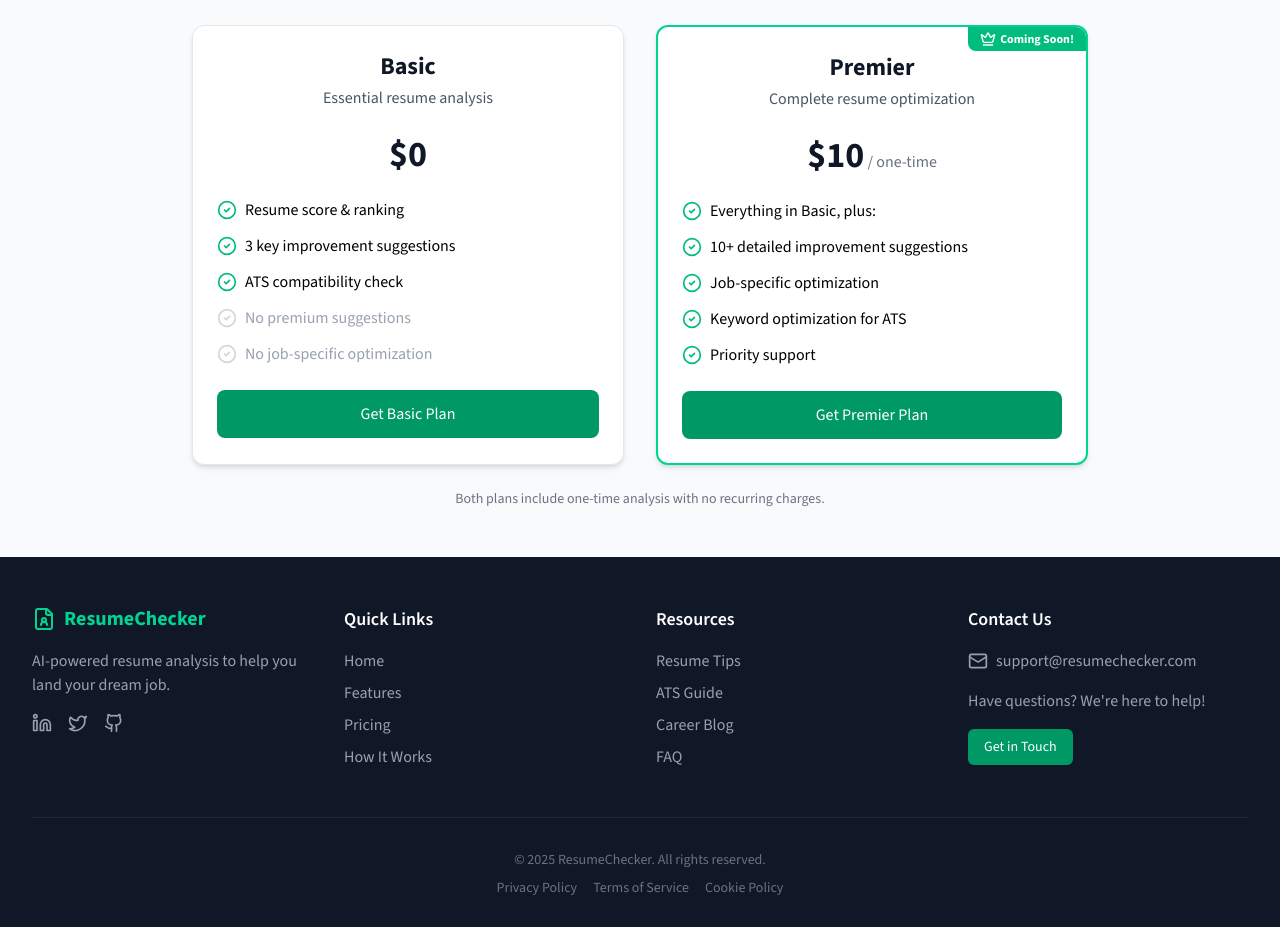
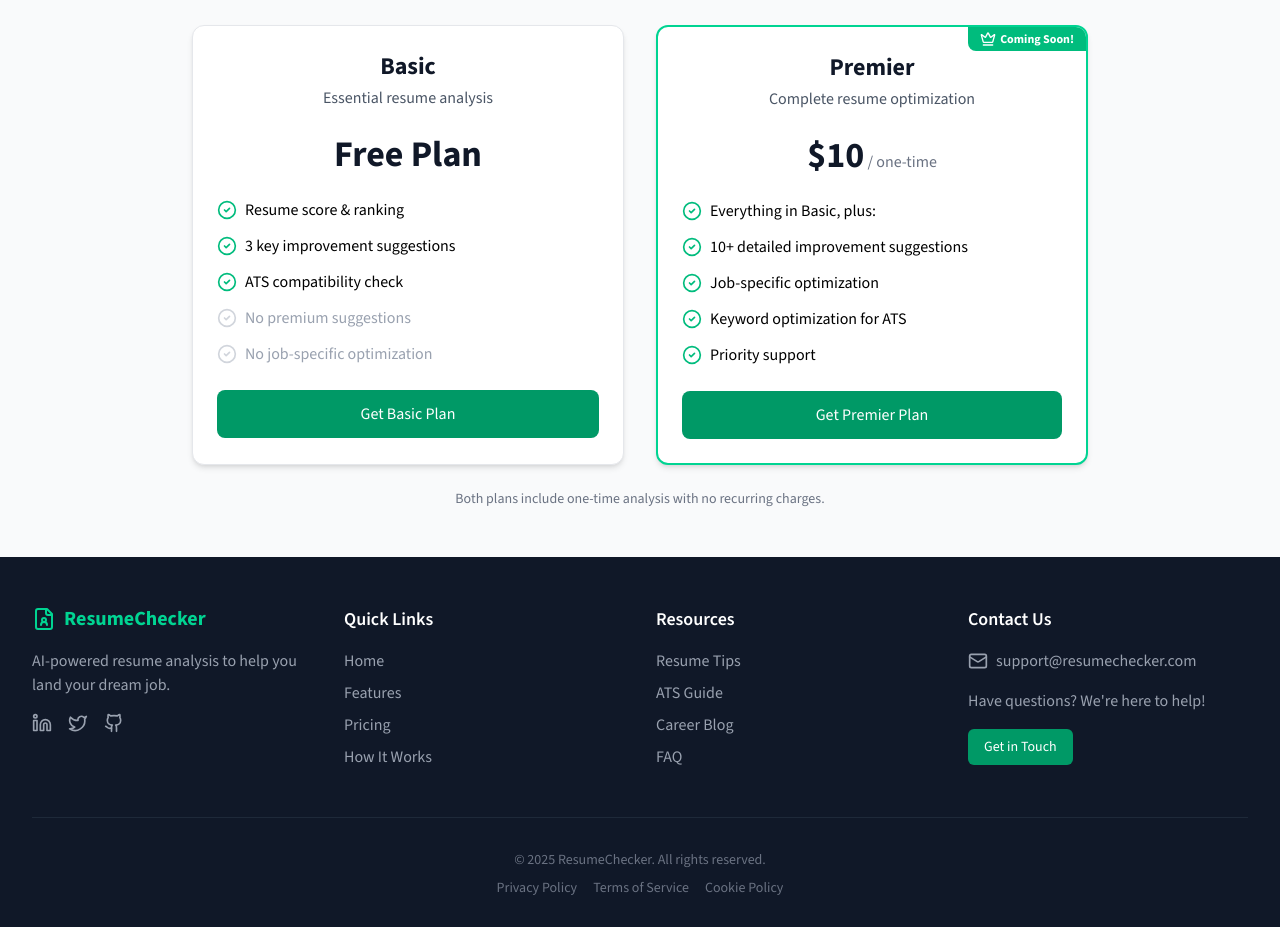
Before and after one commit to BereketMengaw/PdfSummurize, a Next.js app in the folder resume-checker/: page / in a window 1280 px wide. Shown: the part 1160-2087 px from the top of the page. Built offline with nearby package versions, Linux system fonts and the light colour scheme; no server answers.

Commit message:
Update Price.js --- updated price

```diff
--- a/resume-checker/components/home/Price.js
+++ b/resume-checker/components/home/Price.js
@@ -19,7 +19,7 @@
               <p className="text-gray-600 mb-6">Essential resume analysis</p>
 
               <div className="mb-6">
-                <span className="text-4xl font-bold text-gray-900">$0</span>
+                <span className="text-4xl font-bold text-gray-900">Free Plan</span>
                 <span className="text-gray-500"> </span>
               </div>
 
```
